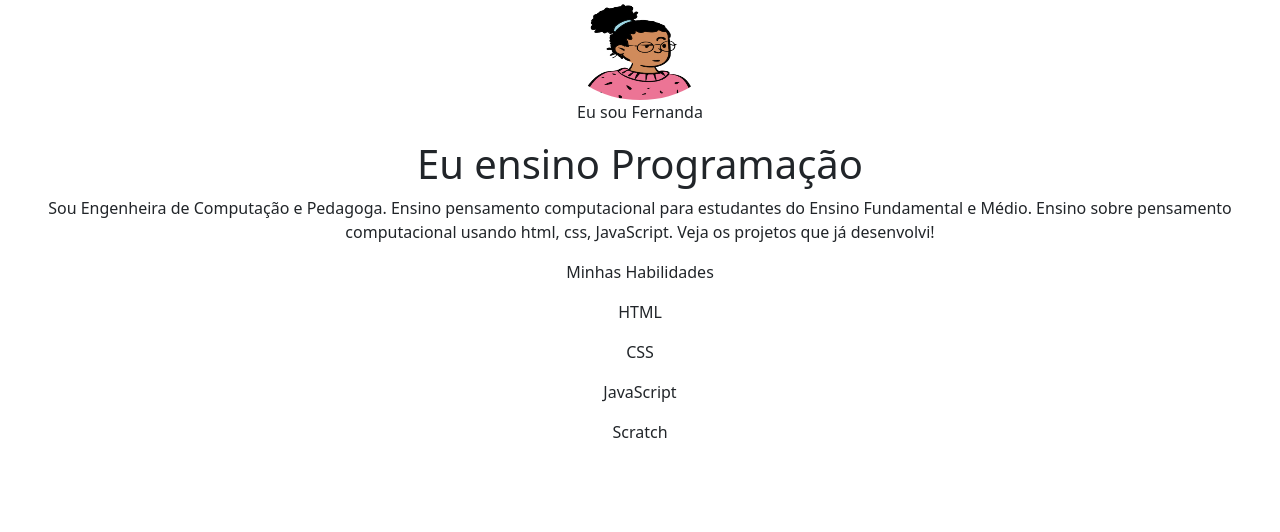
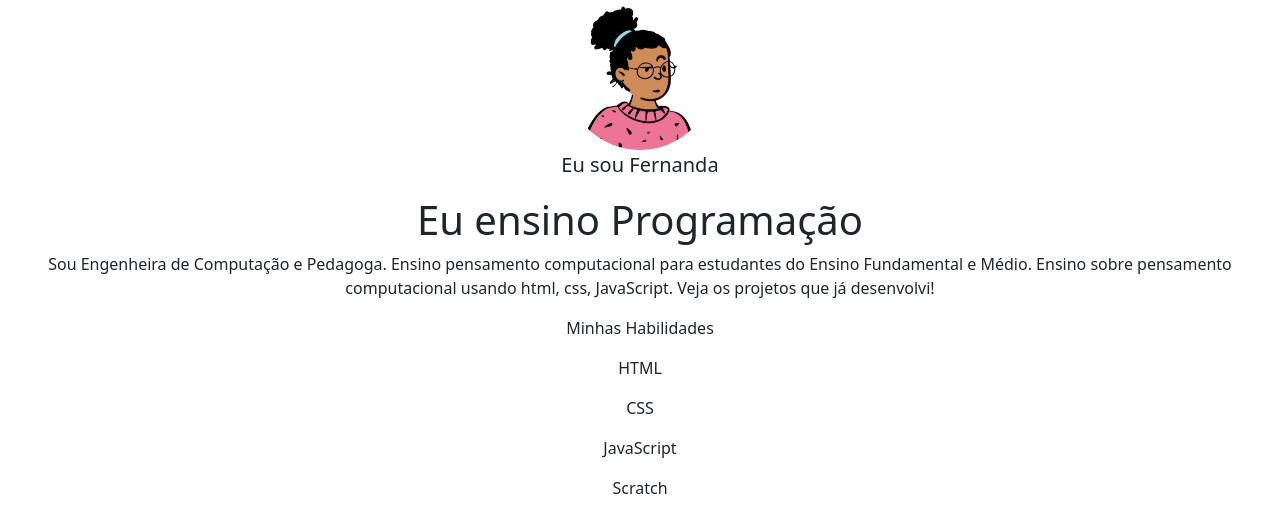
Before and after one commit to HiroshiDoi25/Portf-lioHiorshi, a plain HTML site: page index.html in a window 1280 px wide. Drawn offline with nearby package versions, Linux system fonts and the light colour scheme.

Commit message:
mudança de fonte

```diff
--- a/index.html
+++ b/index.html
@@ -12,9 +12,9 @@
 
 <body>
   <header class="conteiner text-center">
-    <img src="imagens/avatar-perfil.png" alt="avatar Fernanda" class="rounded-circle" width="150" height="100"
+    <img src="imagens/avatar-perfil.png" alt="avatar Fernanda" class="rounded-circle" width="150" height="150"
       srcset="">
-    <p>Eu sou Fernanda</p>
+    <p class="lead">Eu sou Fernanda</p>
     <h1>Eu ensino Programação</h1>
     <p>Sou Engenheira de Computação e Pedagoga. Ensino pensamento computacional para estudantes do Ensino Fundamental e
       Médio. Ensino sobre pensamento computacional usando html, css, JavaScript. Veja os projetos que já desenvolvi!
```
